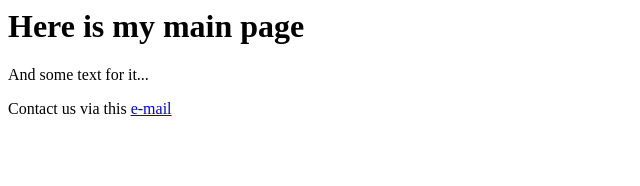
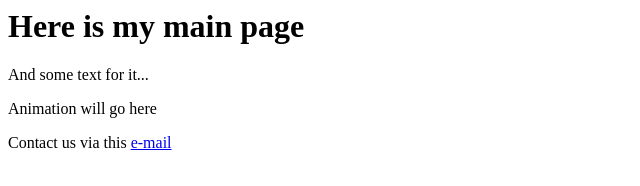
Before and after one commit to manragnagra/cps847-w18, a plain HTML site: page cms_play/tst_branching/index.html in a window 1280 px wide. Shown: the whole page, without its empty margins (0-640 px from the left). Drawn offline with Linux system fonts and the light colour scheme.

Commit message:
Starting the work on animation

```diff
--- a/cms_play/tst_branching/index.html
+++ b/cms_play/tst_branching/index.html
@@ -8,6 +8,8 @@
 
     <p>And some text for it...</p>
 
+    <p>Animation will go here</p>
+
     Contact us via this <a href="mailto:nobody@nobody.com">e-mail</a>
 
   </body>
```
